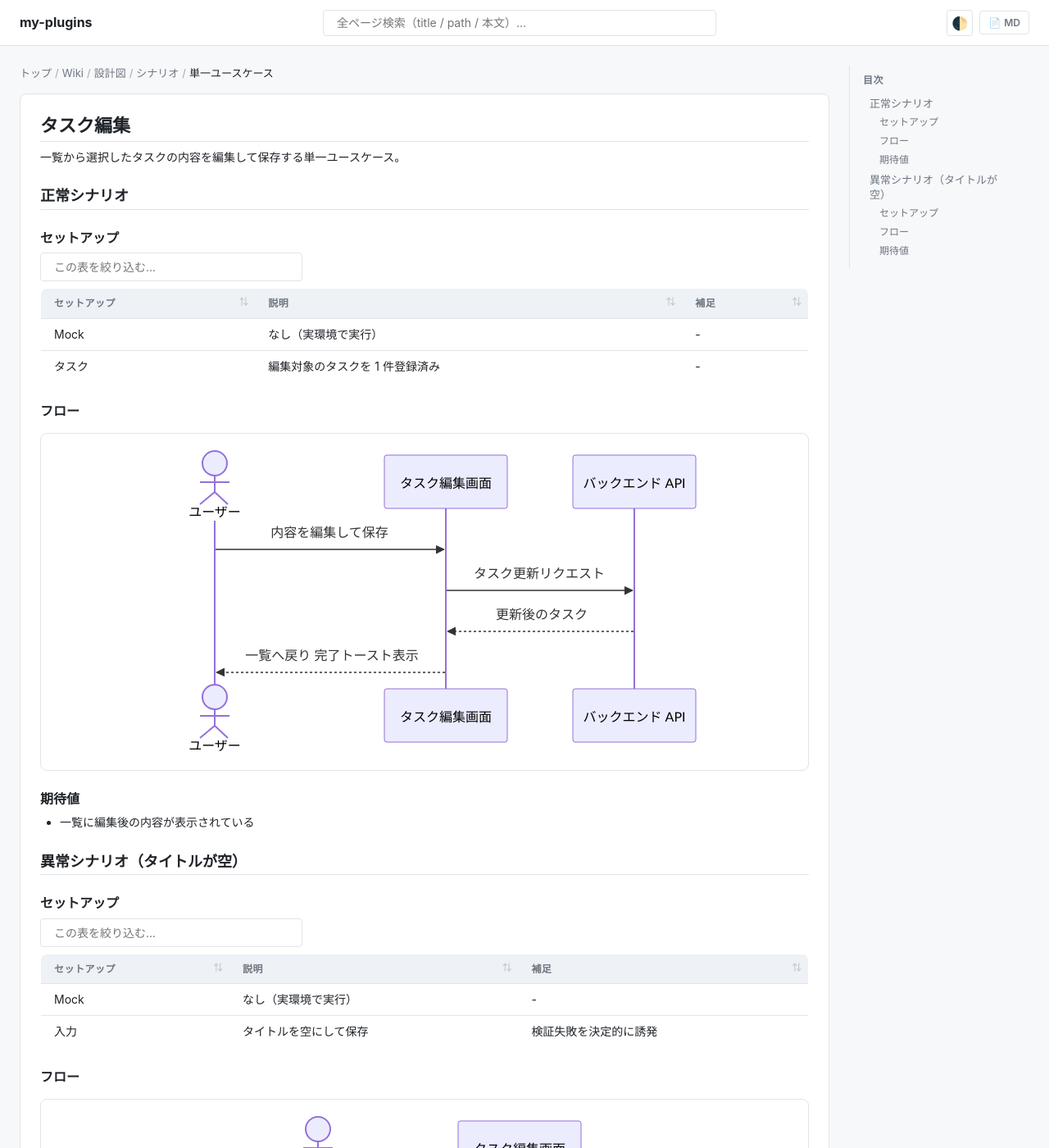
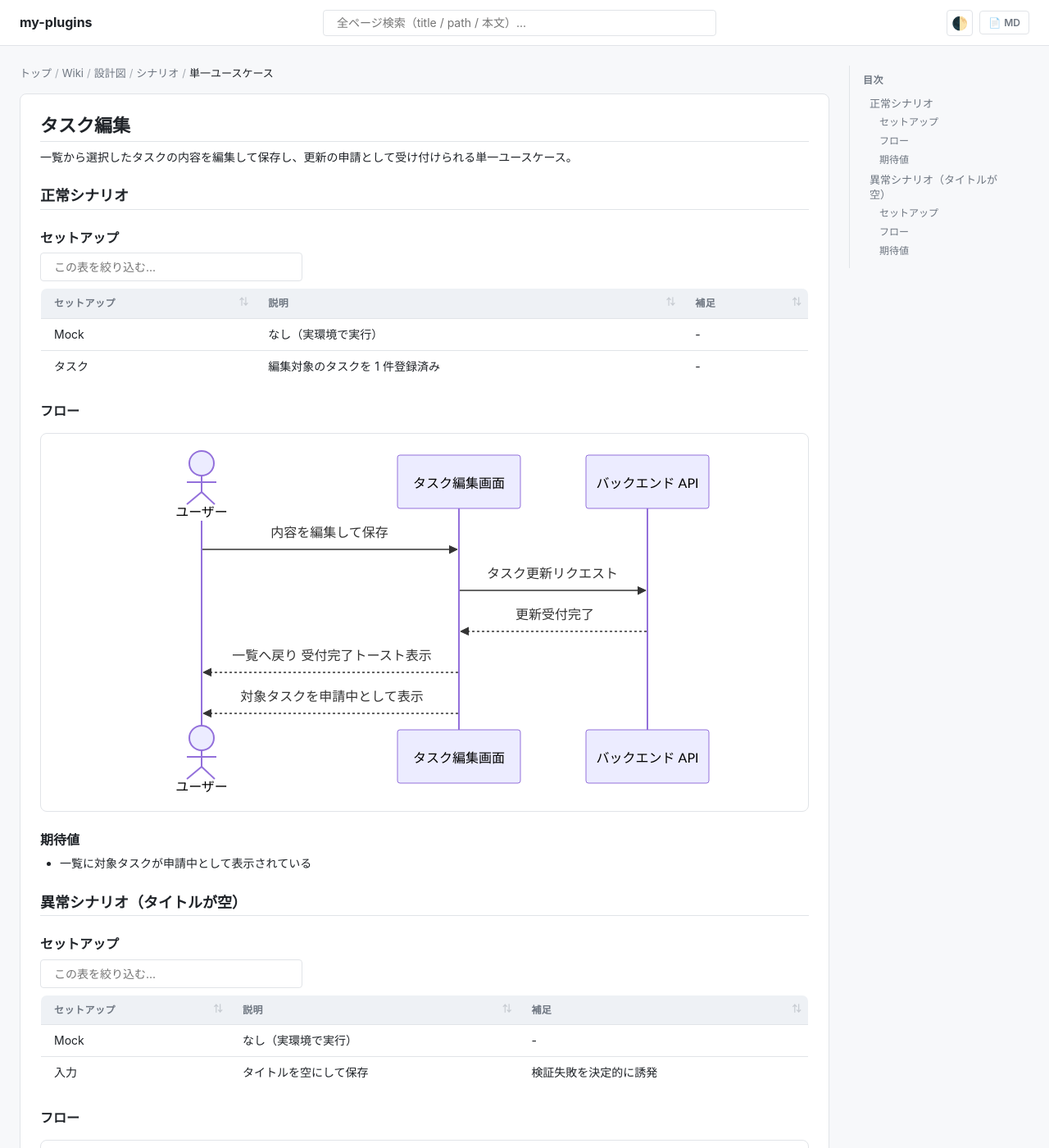
Before and after one commit to shuhei1101/ai-monitor-e2e, a Jekyll site: the page built from docs/wiki/設計図/シナリオ/単一ユースケース/タスク編集.md, in a window 1280 px wide and 1400 px high. Shown: the whole window at 82% size. Built offline with Jekyll 4.4.1, drawn with Linux system fonts in a browser that asks for light colours; our own code applies the rules of GitHub Pages for plain Markdown files.

Commit message:
タスク編集単一シナリオを受付完了の決定へ改訂

````diff
--- a/docs/wiki/設計図/シナリオ/単一ユースケース/タスク編集.md
+++ b/docs/wiki/設計図/シナリオ/単一ユースケース/タスク編集.md
@@ -4,7 +4,7 @@ template_version: 1.0.0
 
 # タスク編集
 
-一覧から選択したタスクの内容を編集して保存する単一ユースケース。
+一覧から選択したタスクの内容を編集して保存し、更新の申請として受け付けられる単一ユースケース。
 
 ## 正常シナリオ
 
@@ -25,13 +25,14 @@ sequenceDiagram
 
   U->>FE: 内容を編集して保存
   FE->>BE: タスク更新リクエスト
-  BE-->>FE: 更新後のタスク
-  FE-->>U: 一覧へ戻り 完了トースト表示
+  BE-->>FE: 更新受付完了
+  FE-->>U: 一覧へ戻り 受付完了トースト表示
+  FE-->>U: 対象タスクを申請中として表示
 ```
 
 ### 期待値
 
-- 一覧に編集後の内容が表示されている
+- 一覧に対象タスクが申請中として表示されている
 
 ## 異常シナリオ（タイトルが空）
 
````
